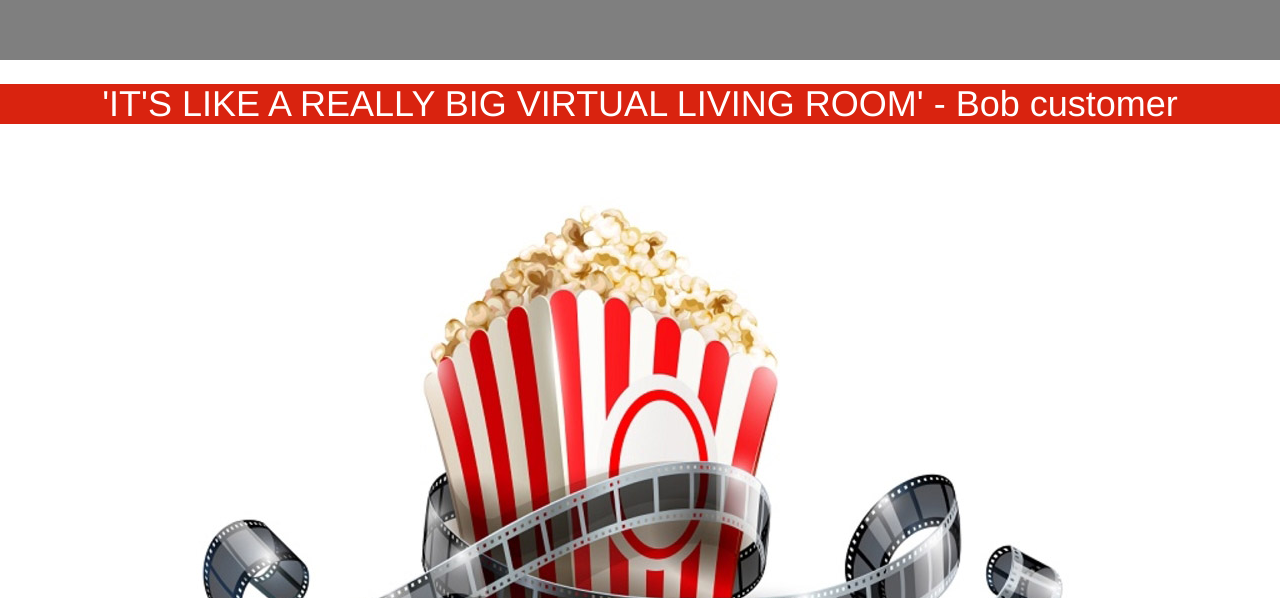
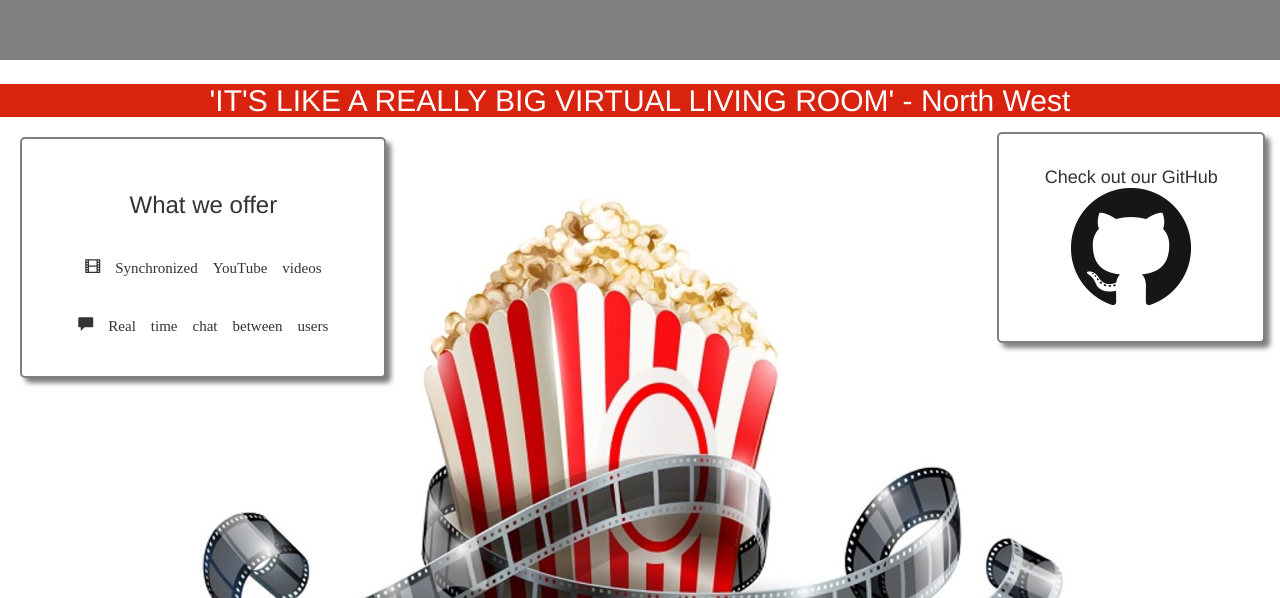
Before and after one commit to middleOutHomeBrewCrew/middleOutHomeBrewCrew, a plain HTML site: page client/index.html in a window 1280 px wide. Shown: the part 666-1264 px from the top of the page. Drawn offline with nearby package versions, Linux system fonts and the light colour scheme.

Commit message:
[feat] links to github from index.html

```diff
--- a/client/index.html
+++ b/client/index.html
@@ -44,10 +44,30 @@
 
 	  </div>
 
-	    <h1 id='wall1h1'>'IT'S LIKE A REALLY BIG VIRTUAL LIVING ROOM' - Bob customer</h1>
-
-	  <div id='wall_2' class='wallImage'></div>
-
+	    <h2 id='wall1h1'>'IT'S LIKE A REALLY BIG VIRTUAL LIVING ROOM' - North West</h2>
+	  <div id='wall_2' class='wallImage'>
+		  <div class="row">
+		  	<div class="col-sm-4">
+			  	<div id='info'>
+				  	<div class="info">
+					  	<h3>What we offer</h3>
+					  	<br>
+					  	<ul>
+						  	<h5><span id="offer" class="glyphicon glyphicon-film"> Synchronized YouTube videos</span></h5>
+						  	<br>
+						  	<h5><span id="offer" class="glyphicon glyphicon-comment"> Real time chat between users</span></h5>
+					  	</ul>
+				  	</div>
+			  	</div>
+		  	</div>
+		  	<div class="col-sm-5"></div>
+		  	<div class="col-sm-3">
+		  		<div class="info">
+		  			<h4>Check out our GitHub <a href="https://github.com/middleOutHomeBrewCrew/middleOutHomeBrewCrew"><img src="../../assets/github.png"></a></h4>
+	  			</div>
+		  	</div>
+		  </div> <!-- row -->
+	  </div>  <!-- wall_2 -->
 	   <script src="https://code.jquery.com/jquery-1.11.1.js"></script>
 
 	</body>
--- a/client/styles/homeStyles.css
+++ b/client/styles/homeStyles.css
@@ -51,3 +51,17 @@ nav {
 	width: 700px;
 	height: 420px;
 }
+
+.info {
+    padding: 8%;
+    background-color: #ffffff;
+    margin: 5%;
+    border-radius: 5px;
+    box-shadow: 5px 5px 5px gray;
+    border: 2px solid gray;
+    text-align: center;
+}
+
+#offer{
+  font-size: 15px;
+}
```
Also changed, not shown: client/assets/github.png (added).
